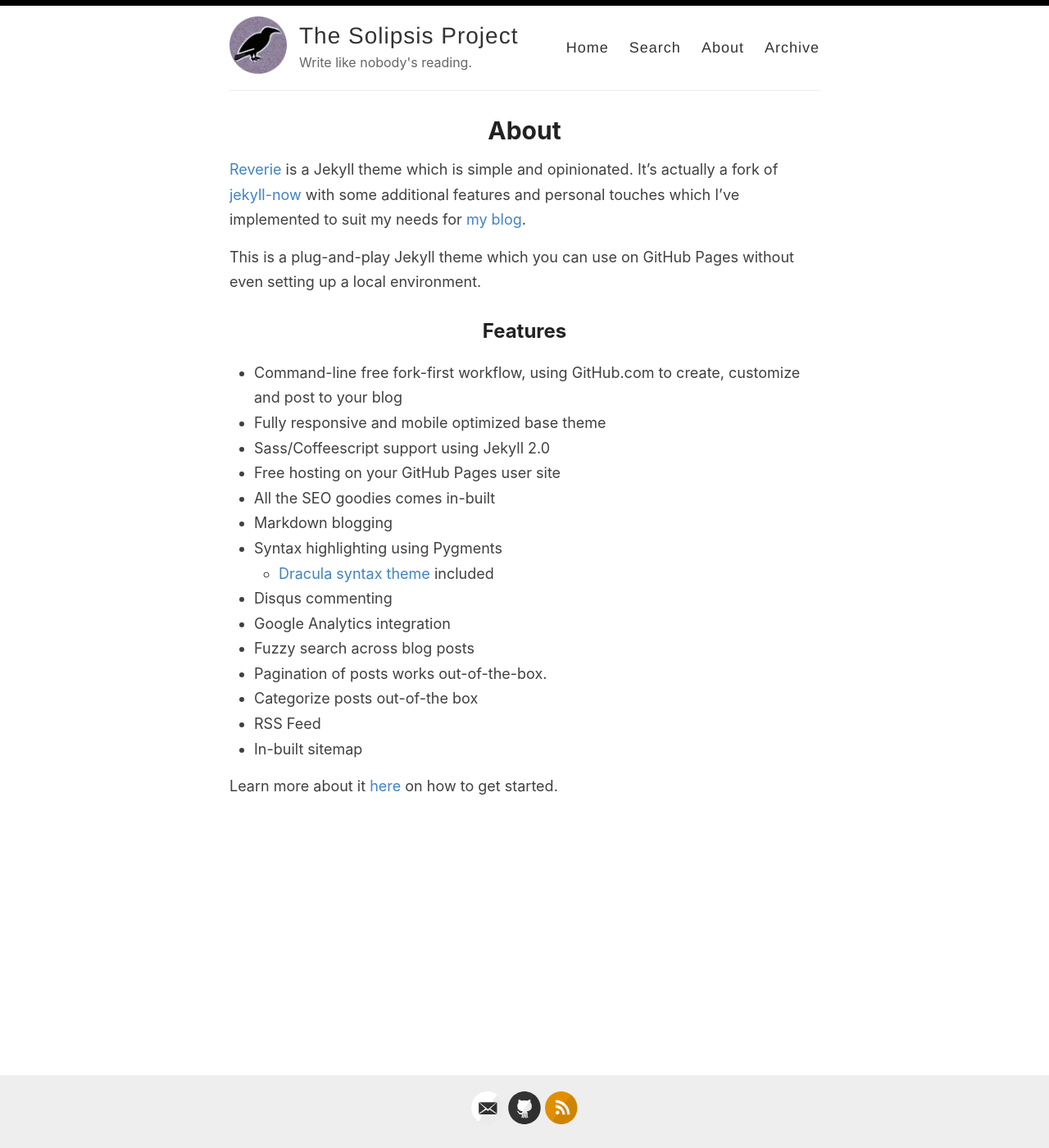
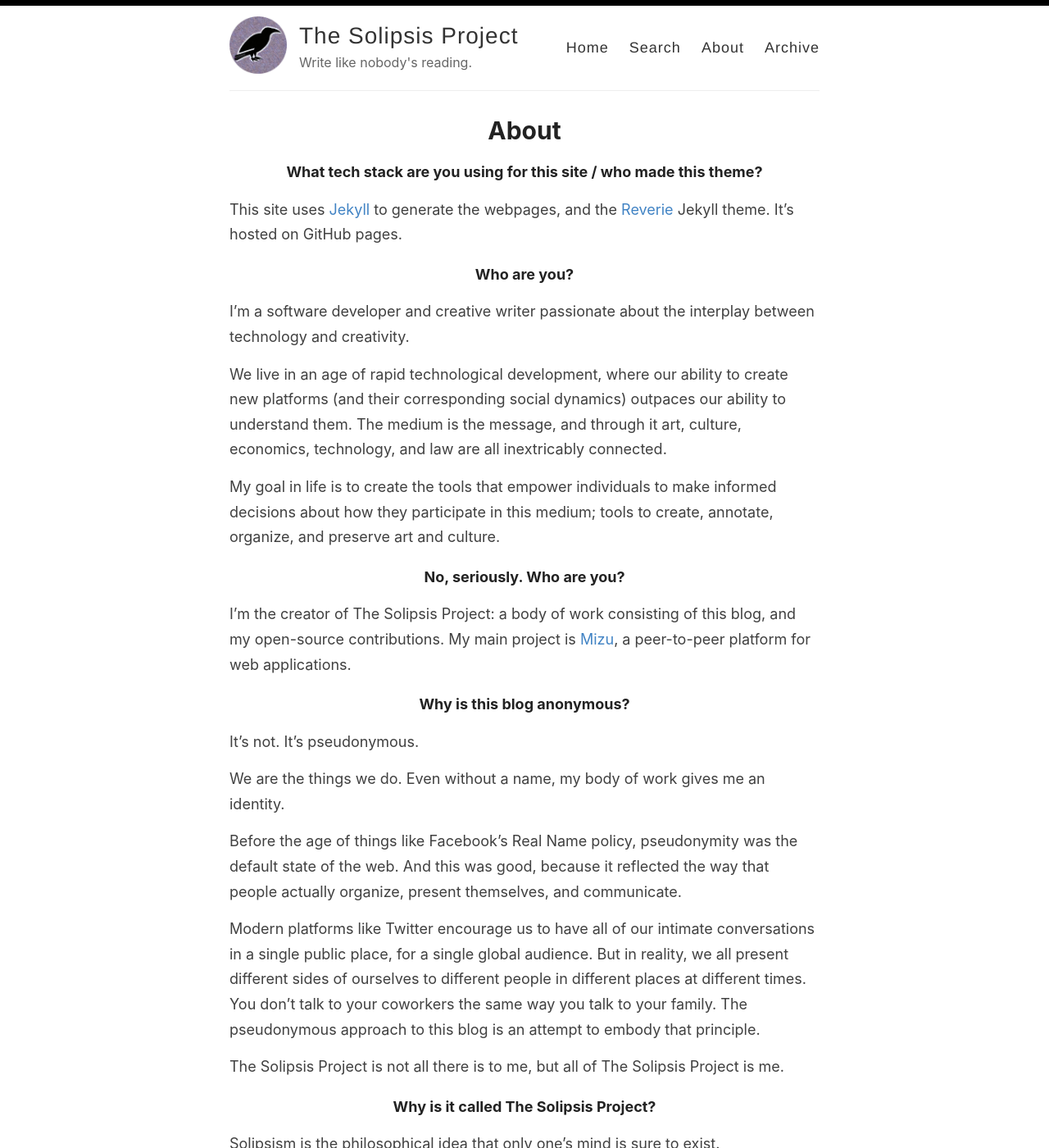
Before and after one commit to solipsis-project/solipsis-project.github.io, a Jekyll site: the page built from _pages/about.md, in a window 1280 px wide and 1400 px high. Shown: the whole window at 82% size. Built offline with Jekyll 4.4.1, drawn with Linux system fonts in a browser that asks for light colours; some of the changed text lies outside the part shown.

Commit message:
Add about page explaining the purpose of the site.

```diff
--- a/_pages/about.md
+++ b/_pages/about.md
@@ -4,26 +4,66 @@
 permalink: /about/
 ---
 
-[Reverie](https://github.com/amitmerchant1990/reverie) is a Jekyll theme which is simple and opinionated. It's actually a fork of [jekyll-now](https://github.com/barryclark/jekyll-now) with some additional features and personal touches which I've implemented to suit my needs for [my blog](https://www.amitmerchant.com).
+###### What tech stack are you using for this site / who made this theme?
 
-This is a plug-and-play Jekyll theme which you can use on GitHub Pages without even setting up a local environment.
+This site uses [Jekyll](https://jekyllrb.com/) to generate the webpages, and the [Reverie](https://github.com/amitmerchant1990/reverie) Jekyll theme. It's hosted on GitHub pages.
 
-## Features
+###### Who are you?
 
-- Command-line free fork-first workflow, using GitHub.com to create, customize and post to your blog
-- Fully responsive and mobile optimized base theme
-- Sass/Coffeescript support using Jekyll 2.0
-- Free hosting on your GitHub Pages user site
-- All the SEO goodies comes in-built
-- Markdown blogging
-- Syntax highlighting using Pygments
-    - [Dracula syntax theme](https://draculatheme.com/) included
-- Disqus commenting
-- Google Analytics integration
-- Fuzzy search across blog posts
-- Pagination of posts works out-of-the-box.
-- Categorize posts out-of-the box
-- RSS Feed
-- In-built sitemap
+I’m a software developer and creative writer passionate about the interplay between technology and creativity.
 
-Learn more about it [here](https://github.com/amitmerchant1990/reverie) on how to get started.
+We live in an age of rapid technological development, where our ability to create new platforms (and their corresponding social dynamics) outpaces our ability to understand them. The medium is the message, and through it art, culture, economics, technology, and law are all inextricably connected.
+
+My goal in life is to create the tools that empower individuals to make informed decisions about how they participate in this medium; tools to create, annotate, organize, and preserve art and culture.
+
+###### No, seriously. Who are you?
+
+I’m the creator of The Solipsis Project: a body of work consisting of this blog, and my open-source contributions. My main project is [Mizu](https://mizu.stream), a peer-to-peer platform for web applications.
+
+###### Why is this blog anonymous?
+
+It’s not. It’s pseudonymous.
+
+We are the things we do. Even without a name, my body of work gives me an identity.
+
+Before the age of things like Facebook’s Real Name policy, pseudonymity was the default state of the web. And this was good, because it reflected the way that people actually organize, present themselves, and communicate.
+
+Modern platforms like Twitter encourage us to have all of our intimate conversations in a single public place, for a single global audience. But in reality, we all present different sides of ourselves to different people in different places at different times. You don’t talk to your coworkers the same way you talk to your family. The pseudonymous approach to this blog is an attempt to embody that principle.
+
+The Solipsis Project is not all there is to me, but all of The Solipsis Project is me.
+
+###### Why is it called The Solipsis Project?
+
+Solipsism is the philosophical idea that only one's mind is sure to exist.
+
+When we publish something online, there’s no guarantee that anyone will ever see it. We address an assumed audience that may or may not exist: for all we know, we’re just talking to ourselves. And yet the subtle details of the medium still influence how we use it.
+
+Every platform has to make lots decisions:
+
+- Are authors pseudonymous or forced to use a “real” name?
+- Is content paywalled?
+- Who is the target demographic?
+- Does the platform use a recommendation engine?
+- Is the platform ad-supported?
+- How is content moderated?
+
+These decisions necessarily change what kinds of content are incentivised.
+
+But increasingly, internet communication is homogenized to a single model set forth by gargantuan social media publishers: always public, always interactive, and always performative.
+
+Originally, The Solipsis Project was explicitly intended as a companion to Mizu: it would be hosted on Mizu, in whatever form the platform currently existed in. As the platform matured and added features, the medium of the blog would change, and its history would be evidence of how changes in that medium affected how I engaged with it.
+
+Given that Mizu didn’t and still doesn’t have networking support, that meant that Solipsis only existed on my computer. I would be writing a glorified private journal, with the understanding that it might become public at some point in the future. I saw this as an exciting experiment: what an exotic medium! I wonder what kind of fruit it will bear!
+
+The outcome shouldn’t have been surprising: without any real incentive to write The Solipsis Project, it became my lowest priority project, and none of my planned posts for it were ever completed.
+
+So now it’s a static blog hosted on GitHub pages, and hey look! Actual content!
+
+Change the medium and you change the message.
+
+###### You seem cool. I want to chat / network/ pay you to make things.
+
+I’m currently looking for work! If these values are your values, don’t be afraid to reach out to me!
+
+email: the.solipsis.project@gmail.com
+Matrix: @solipsis-project:matrix.org
```
